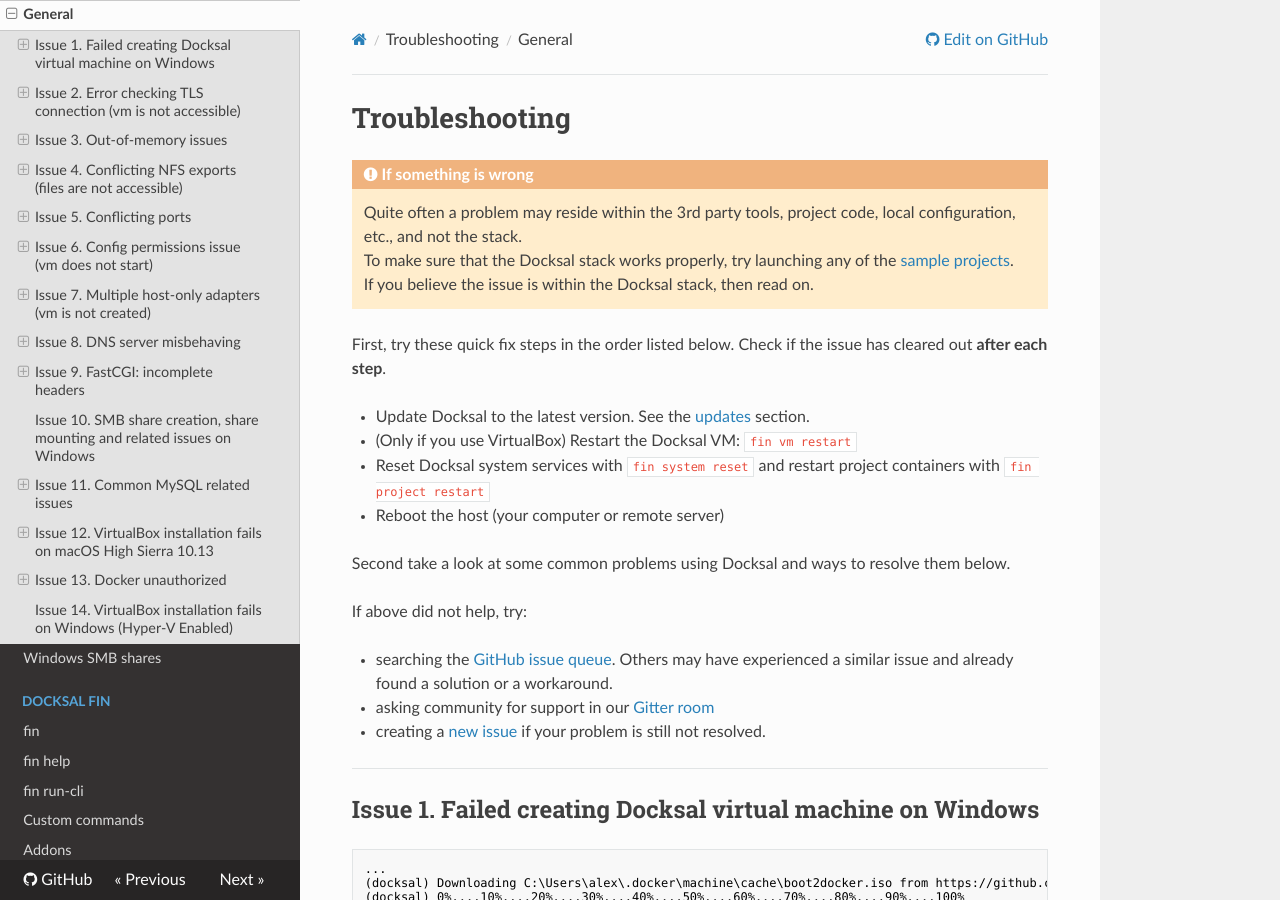
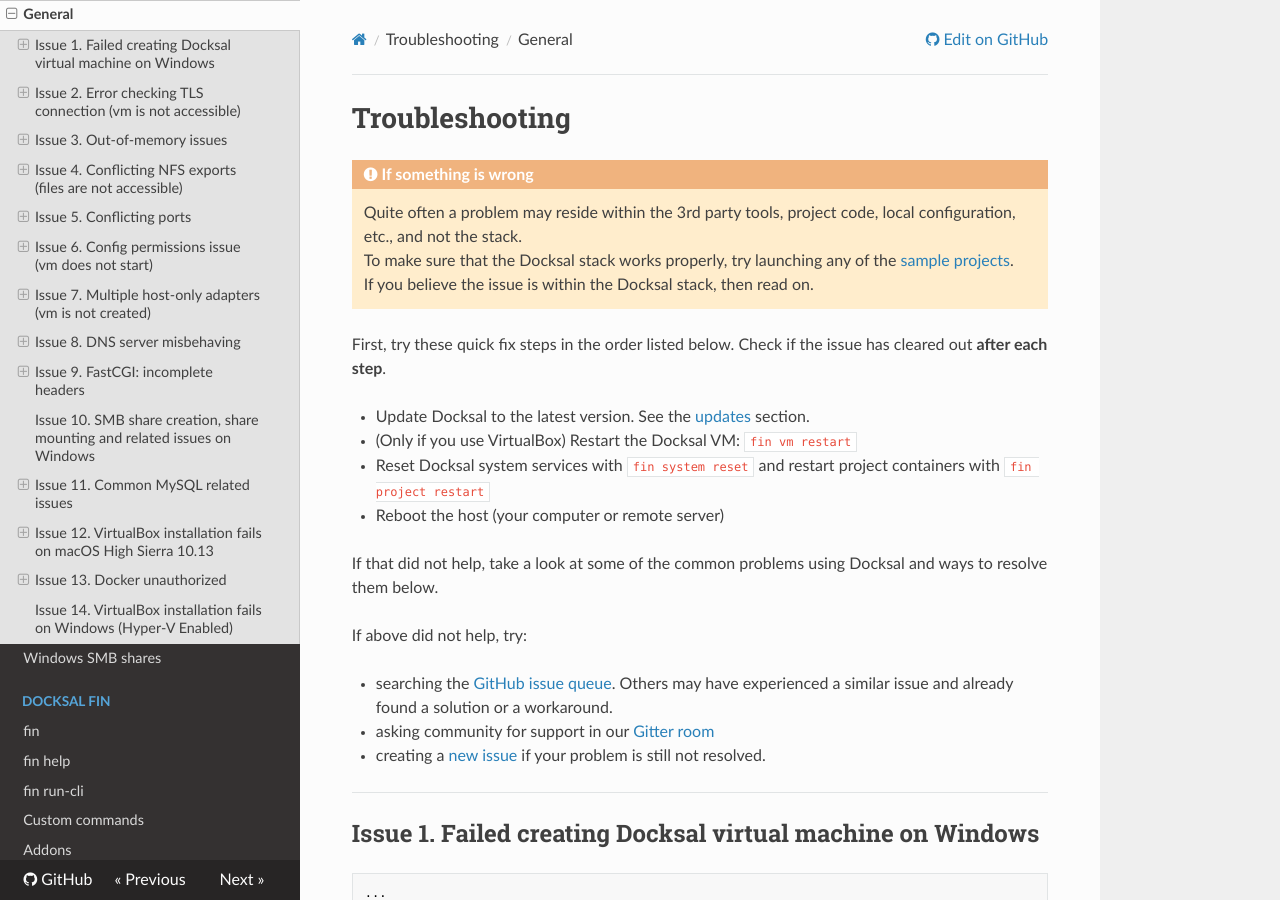
Before and after one commit to docksal/docksal, an MkDocs documentation site: the page built from docs/troubleshooting.md, in a window 1280 px wide and 900 px high. Built offline with MkDocs 1.6.1, drawn with Linux system fonts in a browser that asks for light colours; nearby versions of some CDN libraries; old or Windows-style settings are respelled for this version of MkDocs.

Commit message:
Troubleshooting fixes
[skip ci]

```diff
--- a/docs/troubleshooting.md
+++ b/docs/troubleshooting.md
@@ -12,7 +12,7 @@ First, try these quick fix steps in the order listed below. Check if the issue h
 - Reset Docksal system services with `fin system reset` and restart project containers with `fin project restart`
 - Reboot the host (your computer or remote server)
 
-Second take a look at some common problems using Docksal and ways to resolve them below.
+If that did not help, take a look at some of the common problems using Docksal and ways to resolve them below.
 
 If above did not help, try:
 
```
